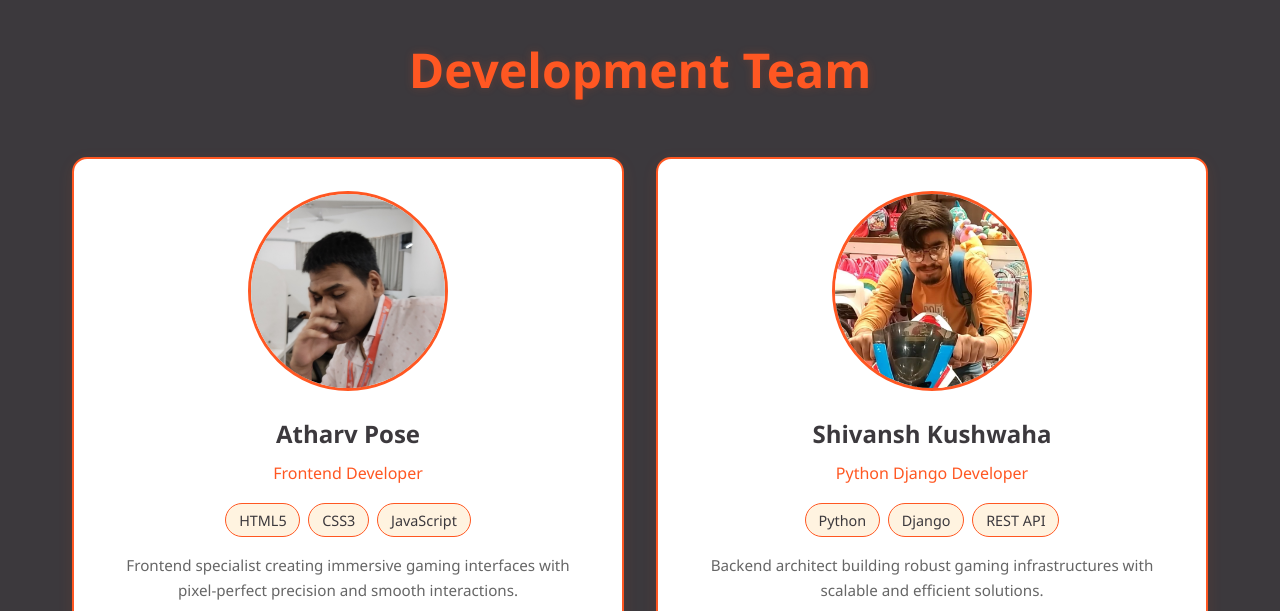
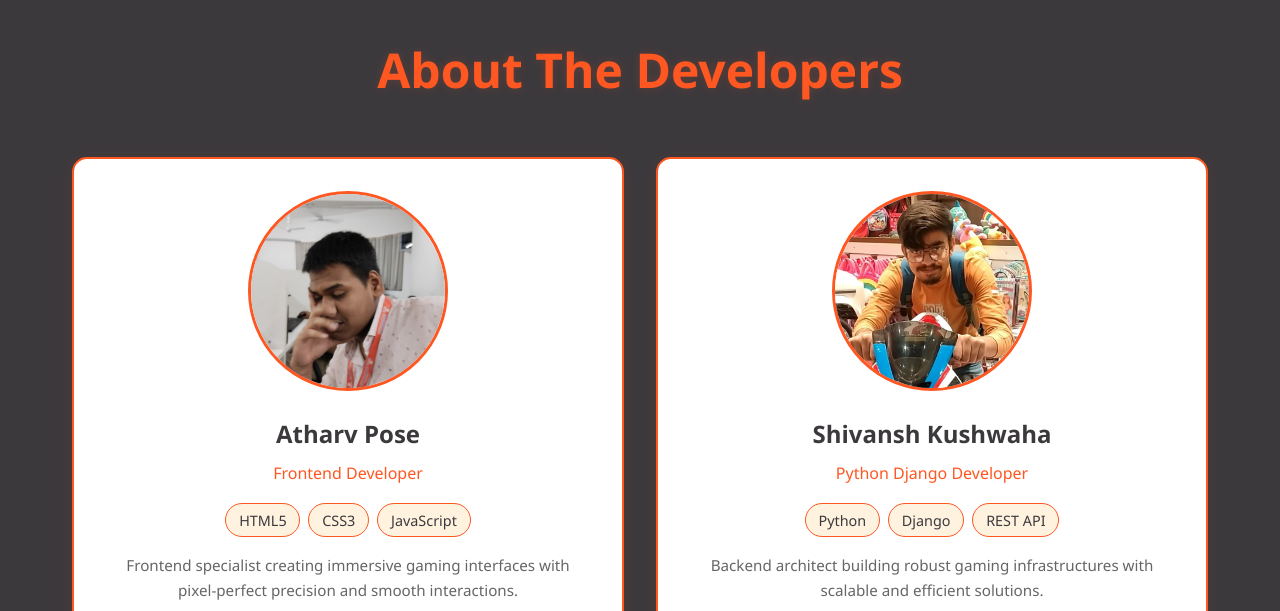
Before and after one commit to Atharv3142M/About-The-Developers, a plain HTML site: page index.html in a window 1280 px wide. Shown: the top 611 px of the page. Drawn offline with Linux system fonts and the light colour scheme.

Commit message:
Update index.html

```diff
--- a/index.html
+++ b/index.html
@@ -147,7 +147,7 @@
 </head>
 <body>
     <div class="container">
-        <h1>Development Team</h1>
+        <h1>About The Developers</h1>
         <div class="developers-grid">
             <!-- Atharv Pose -->
             <div class="developer-card">
```
